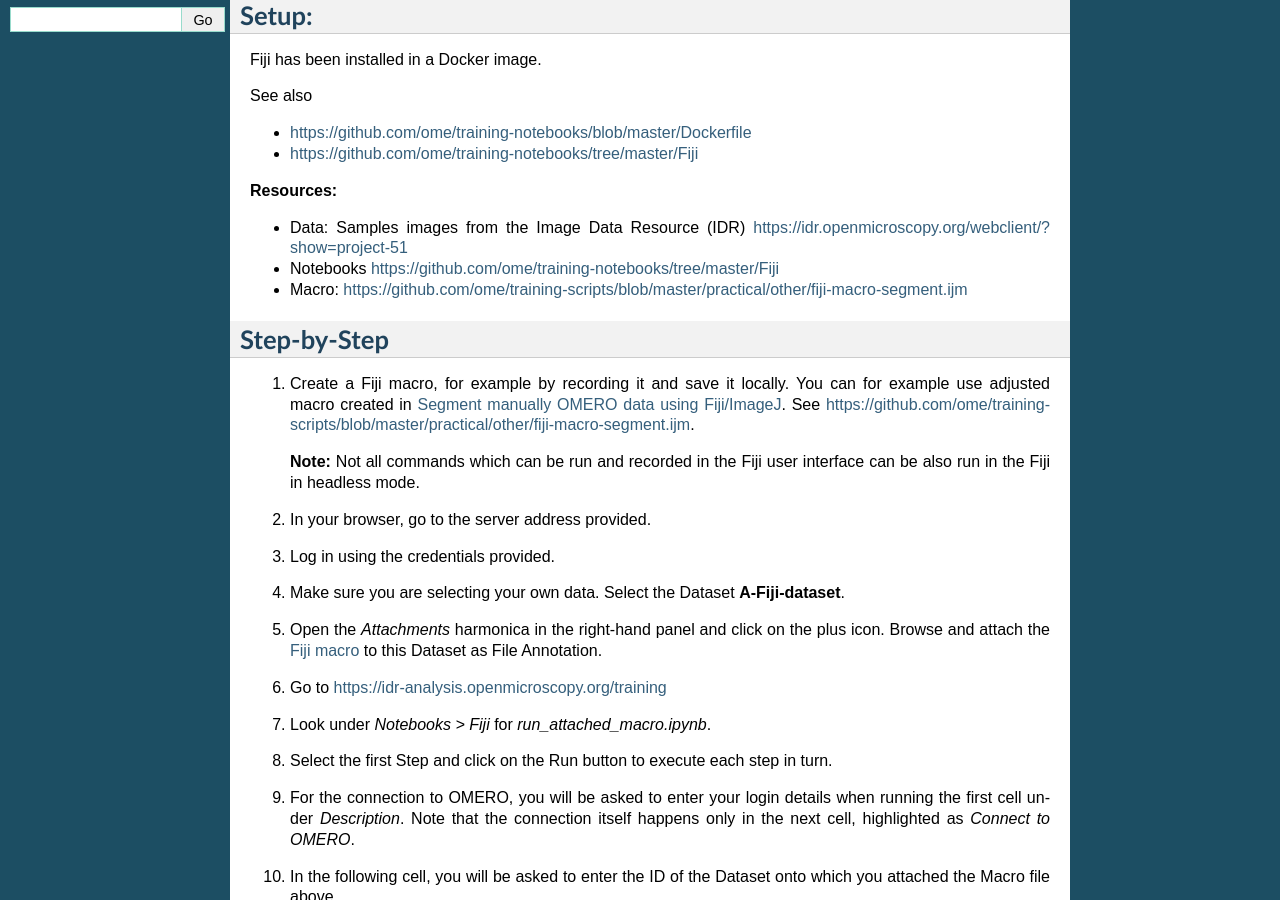
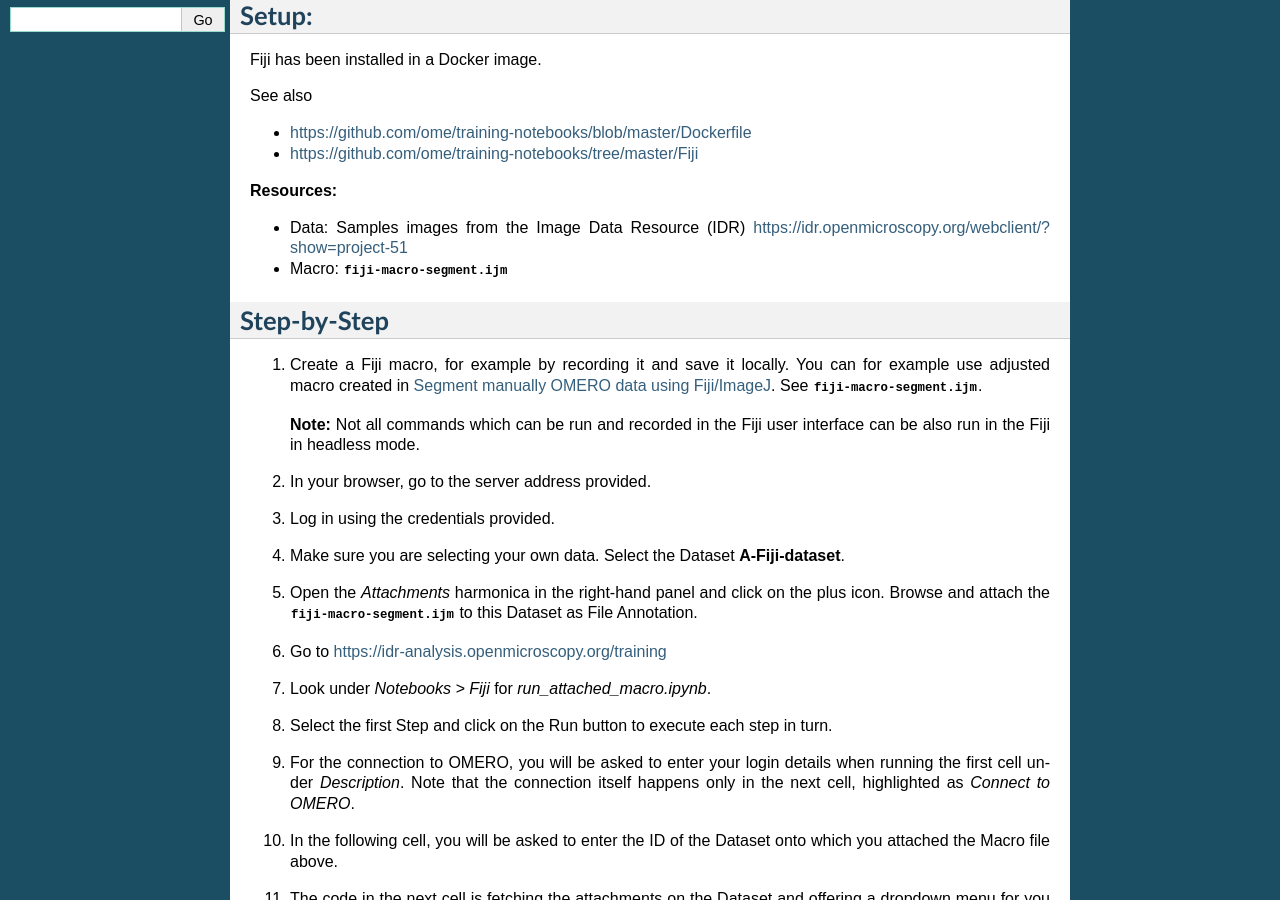
Before and after one commit to ome/omero-guide-fiji, a Sphinx documentation site: the page built from docs/headless_notebook.rst, in a window 1280 px wide and 900 px high, scrolled down 373 px. Built offline with Sphinx 7.4.7, drawn with Linux system fonts in a browser that asks for light colours.

Commit message:
update link to files

```diff
--- a/docs/headless_notebook.rst
+++ b/docs/headless_notebook.rst
@@ -26,14 +26,12 @@
 **Resources:**
 
 -  Data: Samples images from the Image Data Resource (IDR) \ https://idr.openmicroscopy.org/webclient/?show=project-51
--  Notebooks https://github.com/ome/training-notebooks/tree/master/Fiji
--  Macro: https://github.com/ome/training-scripts/blob/master/practical/other/fiji-macro-segment.ijm
+-  Macro: :download:`fiji-macro-segment.ijm <../scripts/fiji-macro-segment.ijm>`
 
 **Step-by-Step**
 ----------------
 
-#.  Create a Fiji macro, for example by recording it and save it locally. You can for example use adjusted macro created in :doc:`threshold_manual`.
-    See https://github.com/ome/training-scripts/blob/master/practical/other/fiji-macro-segment.ijm.
+#.  Create a Fiji macro, for example by recording it and save it locally. You can for example use adjusted macro created in :doc:`threshold_manual`. See :download:`fiji-macro-segment.ijm <../scripts/fiji-macro-segment.ijm>`.
 
     **Note:** Not all commands which can be run and recorded in the Fiji user interface can be also run in the Fiji in headless mode.
 
@@ -43,7 +41,7 @@
 
 #.  Make sure you are selecting your own data. Select the Dataset **A-Fiji-dataset**.
 
-#.  Open the *Attachments* harmonica in the right-hand panel and click on the plus icon. Browse and attach the `Fiji macro <https://github.com/ome/training-scripts/blob/master/practical/other/fiji-macro-segment.ijm>`_ to this Dataset as File Annotation.
+#.  Open the *Attachments* harmonica in the right-hand panel and click on the plus icon. Browse and attach the :download:`fiji-macro-segment.ijm <../scripts/fiji-macro-segment.ijm>` to this Dataset as File Annotation.
 
 #.  Go to https://idr-analysis.openmicroscopy.org/training
 
--- a/docs/threshold_manual.rst
+++ b/docs/threshold_manual.rst
@@ -123,8 +123,8 @@
        then be downloaded at any time.
 
 #. To save the recorded macro to OMERO.server:
-    -  In Fiji, find the Recorder window and click "Create". A new window will pop up with the macro you just recorded. Verify the macro on a new image. Once the verification succeeds, just close the macro window and in the dialog which pops up select "Yes" to save the macro. Save the macro locally (naded e.g. "your-macco-name.ijm").
-    -  In OMERO.web, select the dataset you would like the macro to be run on and attach the "your-macro-name.ijm" macro you just recorded as file attachment to that dataset. The attachment can then be downloaded at any time. Also, the attached macro can be used by Fiji scripts - see example on https://omero-guides.readthedocs.io/en/latest/fiji/docs/threshold_scripting.html
+    -  In Fiji, find the Recorder window and click "Create". A new window will pop up with the macro you just recorded. Verify the macro on a new image. Once the verification succeeds, just close the macro window and in the dialog which pops up select "Yes" to save the macro. Save the macro locally e.g. "your-macro-name.ijm".
+    -  In OMERO.web, select the dataset you would like the macro to be run on and attach the "your-macro-name.ijm" macro you just recorded as file attachment to that dataset. The attachment can then be downloaded at any time. Also, the attached macro can be used by Fiji scripts - see example on `threshold_scripting.html <https://omero-guides.readthedocs.io/en/latest/fiji/docs/threshold_scripting.html>`_.
 
 .. |image0| image:: images/manual1.png
    :width: 0.24105in
```
Also changed, not shown: docs/threshold_scripting.rst (+4 -5 lines).
